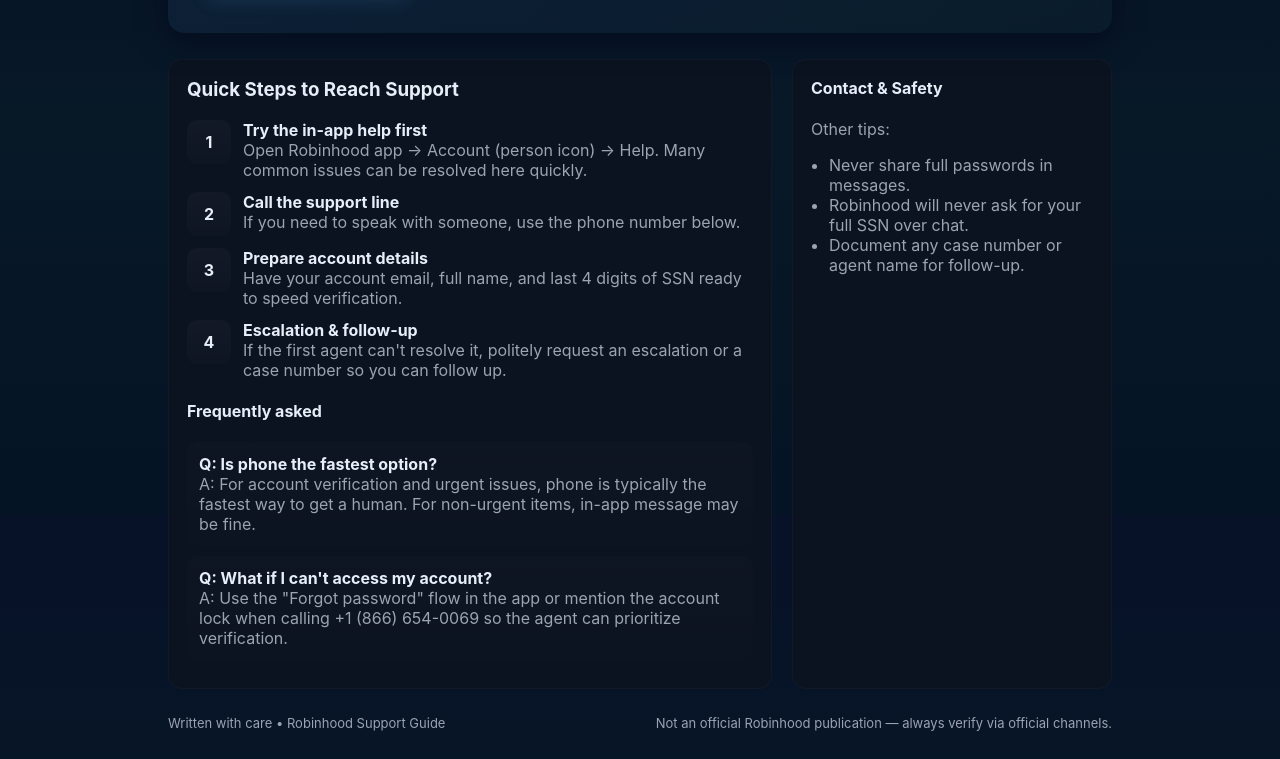
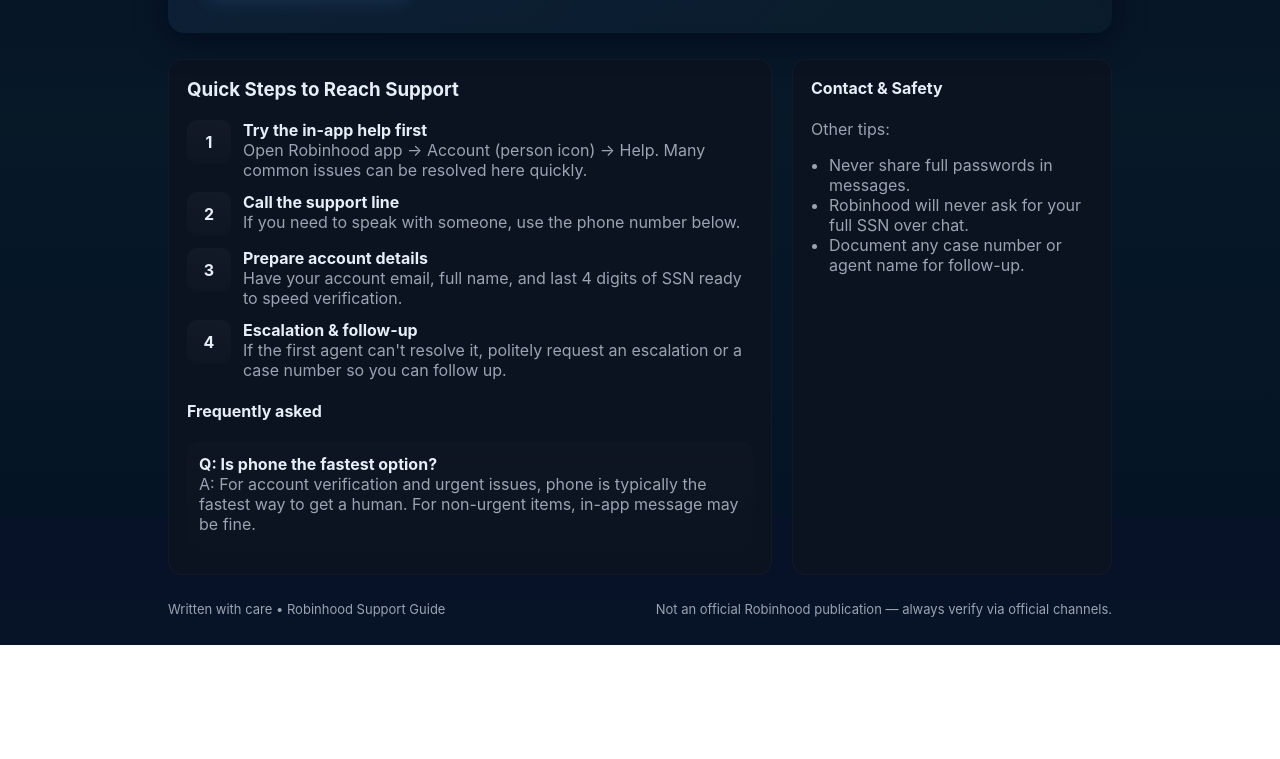
Before and after one commit to himkaran25/robin-hood-support-guide, a plain HTML site: page index.html in a window 1280 px wide. Shown: the part 325-1084 px from the top of the page. After the commit the page ends 970 px from the top, so only its background shows below. Drawn offline with Linux system fonts and the light colour scheme.

Commit message:
Update index.html

```diff
--- a/index.html
+++ b/index.html
@@ -132,8 +132,7 @@
         <section class="faq">
           <h4>Frequently asked</h4>
           <div class="faq-item"><strong>Q: Is phone the fastest option?</strong><div class="muted">A: For account verification and urgent issues, phone is typically the fastest way to get a human. For non-urgent items, in-app message may be fine.</div></div>
-          <div class="faq-item"><strong>Q: What if I can't access my account?</strong><div class="muted">A: Use the "Forgot password" flow in the app or mention the account lock when calling +1 (866) 654-0069 so the agent can prioritize verification.</div></div>
-        </section>
+
 
       </main>
 
```
